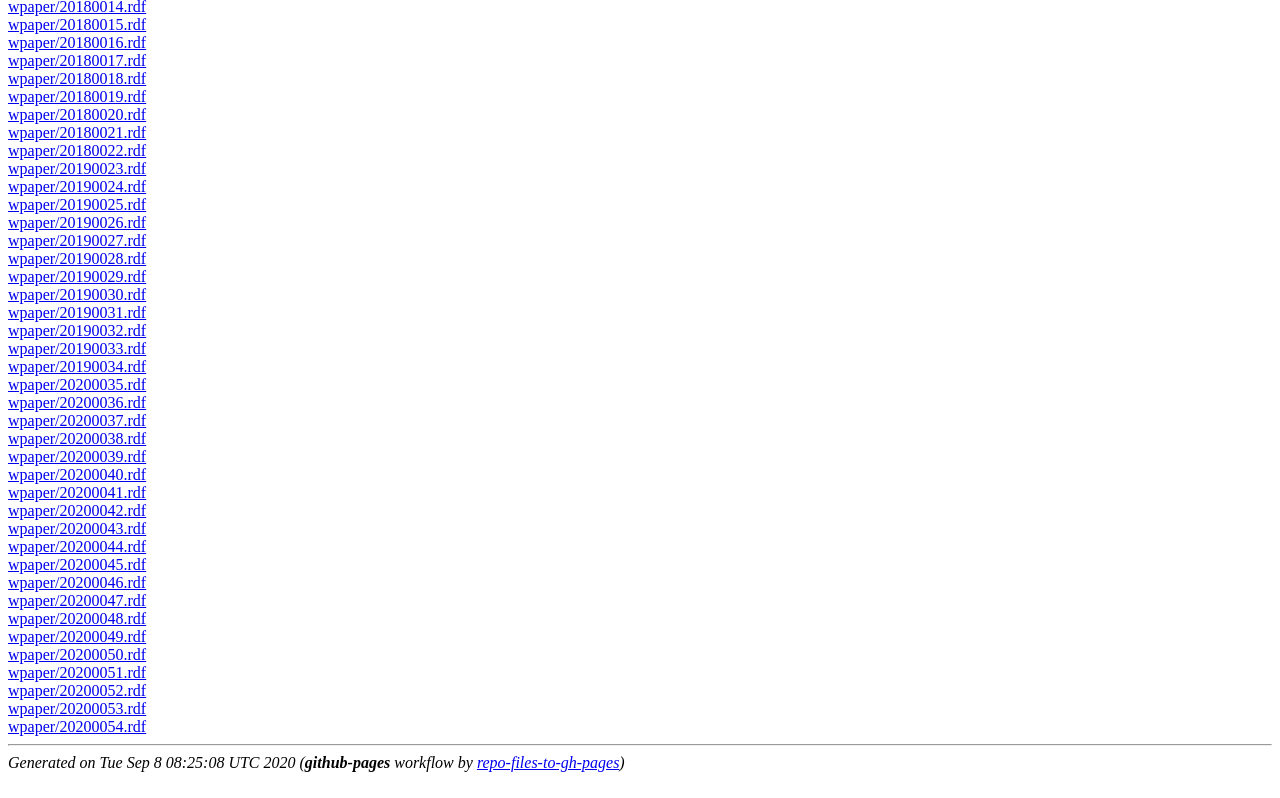
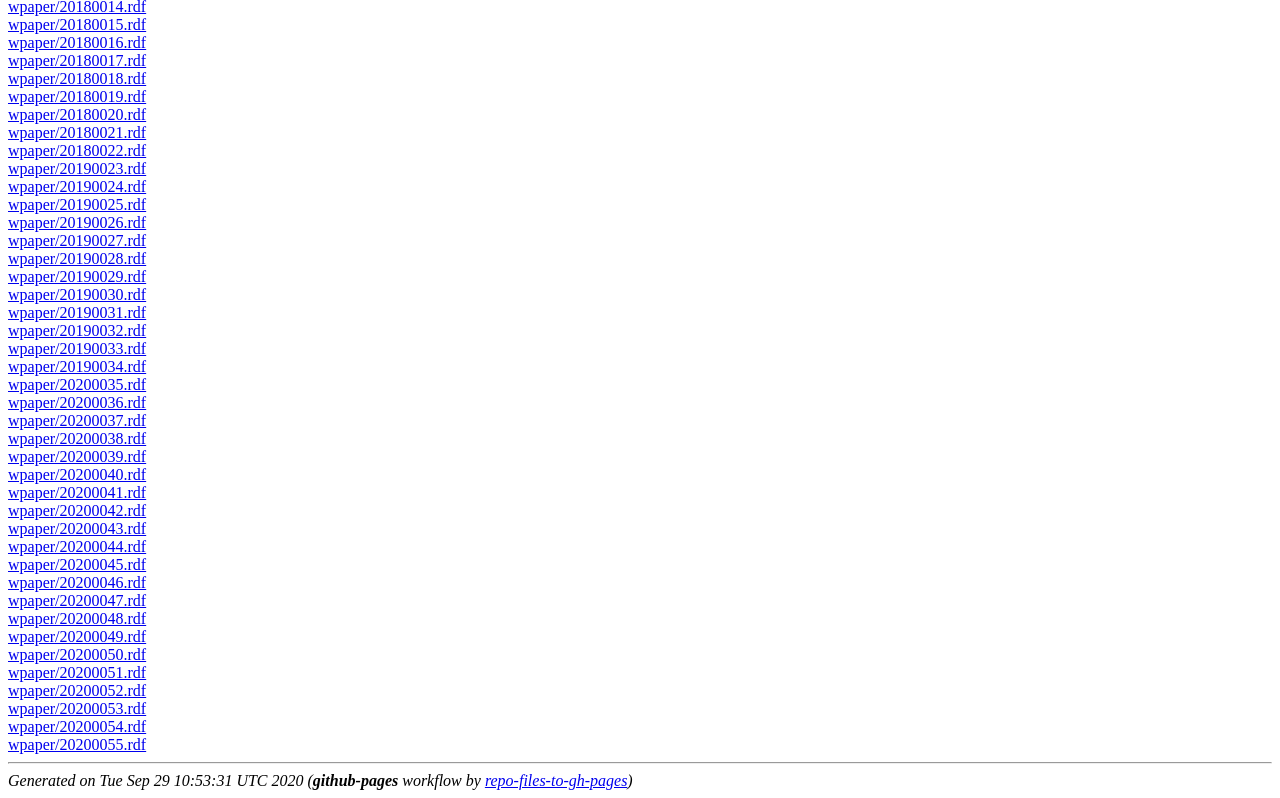
Before and after one commit to nyuadsocsci/repec, a plain HTML site: page index.html in a window 1280 px wide. Shown: the part 380-1178 px from the top of the page. Drawn offline with Linux system fonts and the light colour scheme.

Commit message:
deploy: be656553ea70f46c4426f42589cffaf4ee0a8781

```diff
--- a/index.html
+++ b/index.html
@@ -56,5 +56,6 @@
 <a href="wpaper/20200052.rdf">wpaper/20200052.rdf</a><br/>
 <a href="wpaper/20200053.rdf">wpaper/20200053.rdf</a><br/>
 <a href="wpaper/20200054.rdf">wpaper/20200054.rdf</a><br/>
-<hr/><address>Generated on Tue Sep  8 08:25:08 UTC 2020 (<b>github-pages</b> workflow by <a href="https://github.com/dacrystal/repo-files-to-gh-pages">repo-files-to-gh-pages</a>)</address>
+<a href="wpaper/20200055.rdf">wpaper/20200055.rdf</a><br/>
+<hr/><address>Generated on Tue Sep 29 10:53:31 UTC 2020 (<b>github-pages</b> workflow by <a href="https://github.com/dacrystal/repo-files-to-gh-pages">repo-files-to-gh-pages</a>)</address>
 </body></html>
```
Also changed, not shown: 1 other file.
